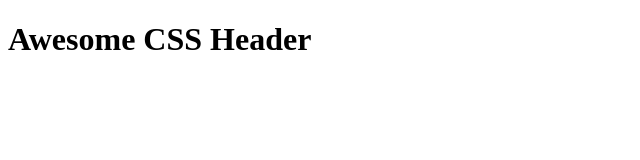
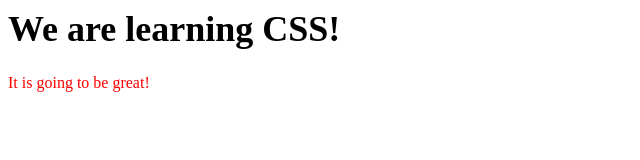
Before and after one commit to julian038/HTMLCSS, a plain HTML site: page index.html in a window 1280 px wide. Shown: the whole page, without its empty margins (0-640 px from the left). Drawn offline with Linux system fonts and the light colour scheme.

Commit message:
Learning In Line CSS
Made size big and text change color

```diff
--- a/index.html
+++ b/index.html
@@ -1,21 +1,13 @@
-<!DOCTYPE html>
-
-<html lang="en-us">
-
+<html>
 <head>
-
-    <meta charset="UTF-8">
-    <title> html css </title>
-
+  <title>Unit 16.2 CSS</title>
 </head>
 
 <body>
 
-    <h1> Awesome CSS Header</h1>
-
-
-
-
+    <div>
+    <h1 style="font-size: 36px"> We are learning CSS! </h1>
+    <p style="color: red"> It is going to be great!</p>
+  </div>
 </body>
-
 </html>
```
